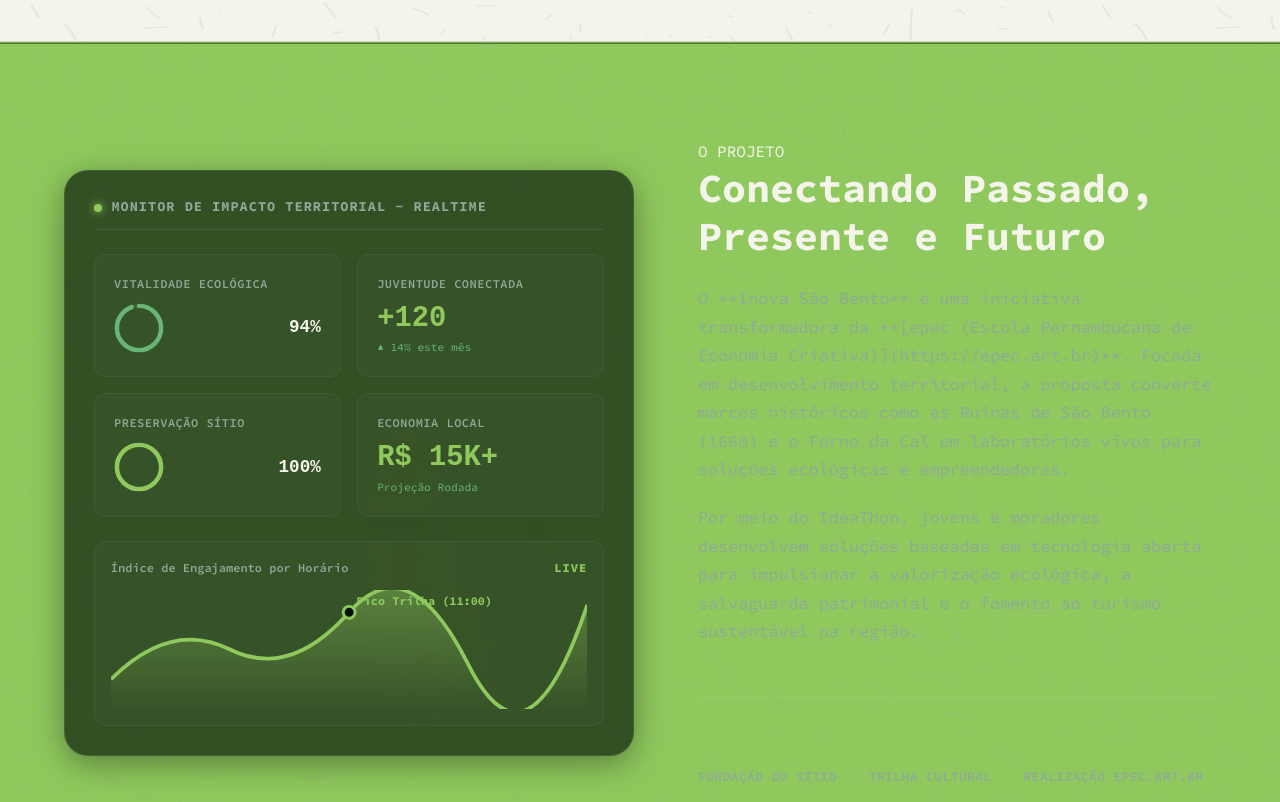
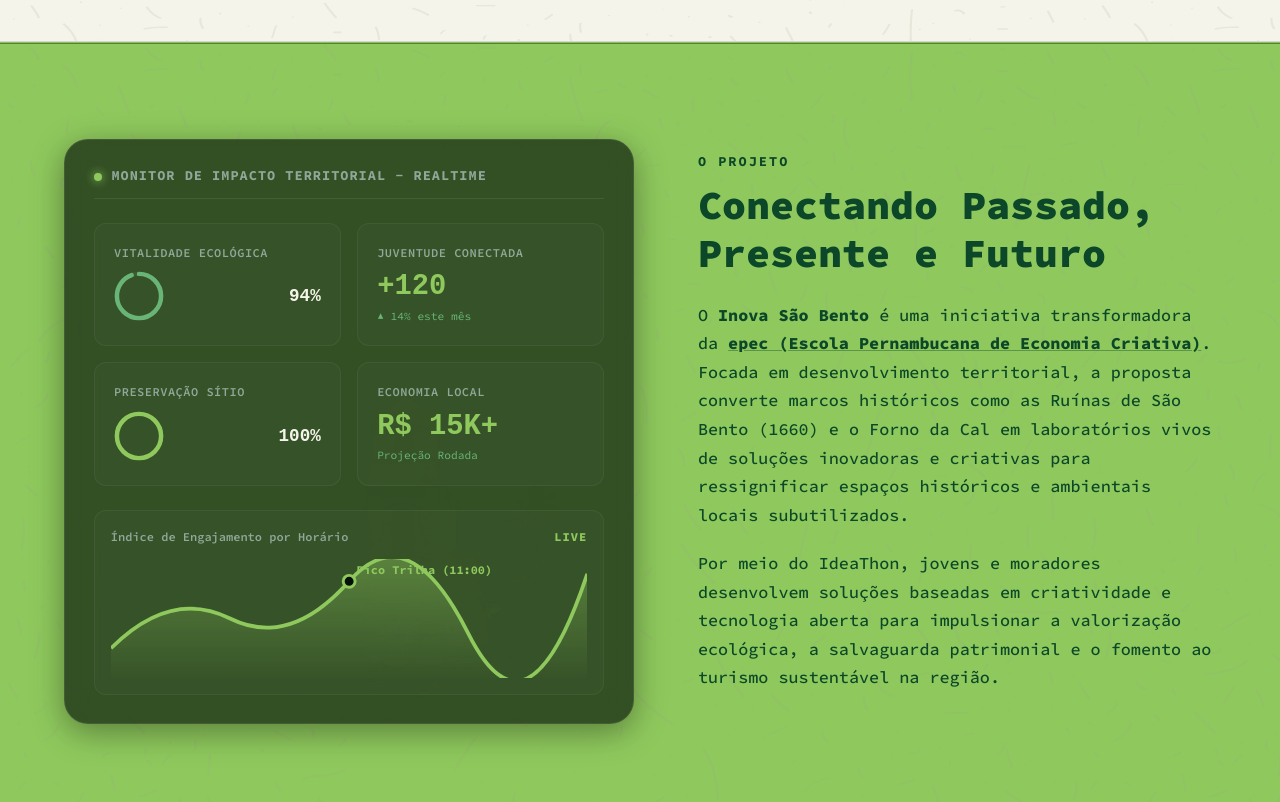
Before and after one commit to inovasaobento-ops/site-inovasaobento, a Next.js app: page / in a window 1280 px wide. Shown: the part 2718-3520 px from the top of the page. Built offline with nearby package versions, Linux system fonts and the light colour scheme; no server answers; the database is empty.

Commit message:
content: atualizar texto da secao Sobre, aplicar verde escuro e remover barra de estatisticas

```diff
--- a/src/app/page.module.css
+++ b/src/app/page.module.css
@@ -510,56 +510,50 @@
   flex-direction: column;
 }
 
-.sectionTitle {
+.aboutContent :global(.sectionTagline),
+.aboutContent span {
+  color: var(--color-forest-green);
+  font-family: var(--font-source-code), monospace;
+  font-size: 0.85rem;
+  font-weight: 700;
+  letter-spacing: 2px;
+  text-transform: uppercase;
+  display: block;
+  margin-bottom: 0.5rem;
+}
+
+.aboutContent .sectionTitle {
+  font-family: var(--font-source-code), monospace;
   font-size: 2.5rem;
+  font-weight: 900;
+  color: var(--color-forest-green); /* Verde Escuro */
   margin-bottom: 1.5rem;
 }
 
 .aboutText {
-  color: var(--color-text-muted);
+  color: var(--color-forest-green); /* Verde Escuro */
+  font-family: var(--font-source-code), monospace;
   font-size: 1.05rem;
   line-height: 1.7;
-  margin-bottom: 1.2rem;
+  margin-bottom: 1.25rem;
+  font-weight: 500;
+}
+
+.aboutText strong {
+  color: var(--color-forest-green);
+  font-weight: 800;
 }
 
 .aboutText a {
-  color: var(--color-lime-green);
+  color: var(--color-forest-green);
+  font-weight: 800;
   text-decoration: underline;
-  text-decoration-color: rgba(143, 201, 93, 0.3);
+  text-decoration-color: rgba(11, 71, 40, 0.4);
+  transition: var(--transition-fast);
 }
 
 .aboutText a:hover {
-  color: var(--color-pastel-green);
-}
-
-.aboutStats {
-  display: flex;
-  gap: 2rem;
-  margin-top: 2rem;
-  border-top: 1px solid rgba(255, 255, 255, 0.08);
-  padding-top: 2rem;
-}
-
-.statItem {
-  display: flex;
-  flex-direction: column;
-}
-
-.statNum {
-  font-family: var(--font-heading);
-  font-size: 2rem;
-  font-weight: 800;
   color: var(--color-lime-green);
-  line-height: 1;
-  margin-bottom: 0.25rem;
-}
-
-.statLabel {
-  font-size: 0.8rem;
-  font-weight: 600;
-  color: var(--color-text-muted);
-  text-transform: uppercase;
-  letter-spacing: 0.5px;
 }
 
 /* 4. Pillars Section */
--- a/src/app/page.tsx
+++ b/src/app/page.tsx
@@ -235,29 +235,11 @@
               <span className={styles.sectionTagline}>O PROJETO</span>
               <h2 className={styles.sectionTitle}>Conectando Passado, Presente e Futuro</h2>
               <p className={styles.aboutText}>
-                O **Inova São Bento** é uma iniciativa transformadora da **[epec (Escola Pernambucana de Economia Criativa)](https://epec.art.br)**.
-                Focada em desenvolvimento territorial, a proposta converte marcos históricos como as Ruínas de São Bento (1660)
-                e o Forno da Cal em laboratórios vivos para soluções ecológicas e empreendedoras.
+                O <strong>Inova São Bento</strong> é uma iniciativa transformadora da <strong><a href="https://epec.art.br" target="_blank" rel="noopener noreferrer">epec (Escola Pernambucana de Economia Criativa)</a></strong>. Focada em desenvolvimento territorial, a proposta converte marcos históricos como as Ruínas de São Bento (1660) e o Forno da Cal em laboratórios vivos de soluções inovadoras e criativas para ressignificar espaços históricos e ambientais locais subutilizados.
               </p>
               <p className={styles.aboutText}>
-                Por meio do IdeaThon, jovens e moradores desenvolvem soluções baseadas em tecnologia aberta para impulsionar
-                a valorização ecológica, a salvaguarda patrimonial e o fomento ao turismo sustentável na região.
+                Por meio do IdeaThon, jovens e moradores desenvolvem soluções baseadas em criatividade e tecnologia aberta para impulsionar a valorização ecológica, a salvaguarda patrimonial e o fomento ao turismo sustentável na região.
               </p>
-
-              <div className={styles.aboutStats}>
-                <div className={styles.statItem}>
-                  <span className={styles.statNum}>1660</span>
-                  <span className={styles.statLabel}>Fundação do Sítio</span>
-                </div>
-                <div className={styles.statItem}>
-                  <span className={styles.statNum}>940m</span>
-                  <span className={styles.statLabel}>Trilha Cultural</span>
-                </div>
-                <div className={styles.statItem}>
-                  <span className={styles.statNum}>EPEC</span>
-                  <span className={styles.statLabel}>Realização epec.art.br</span>
-                </div>
-              </div>
             </div>
 
           </div>
```
